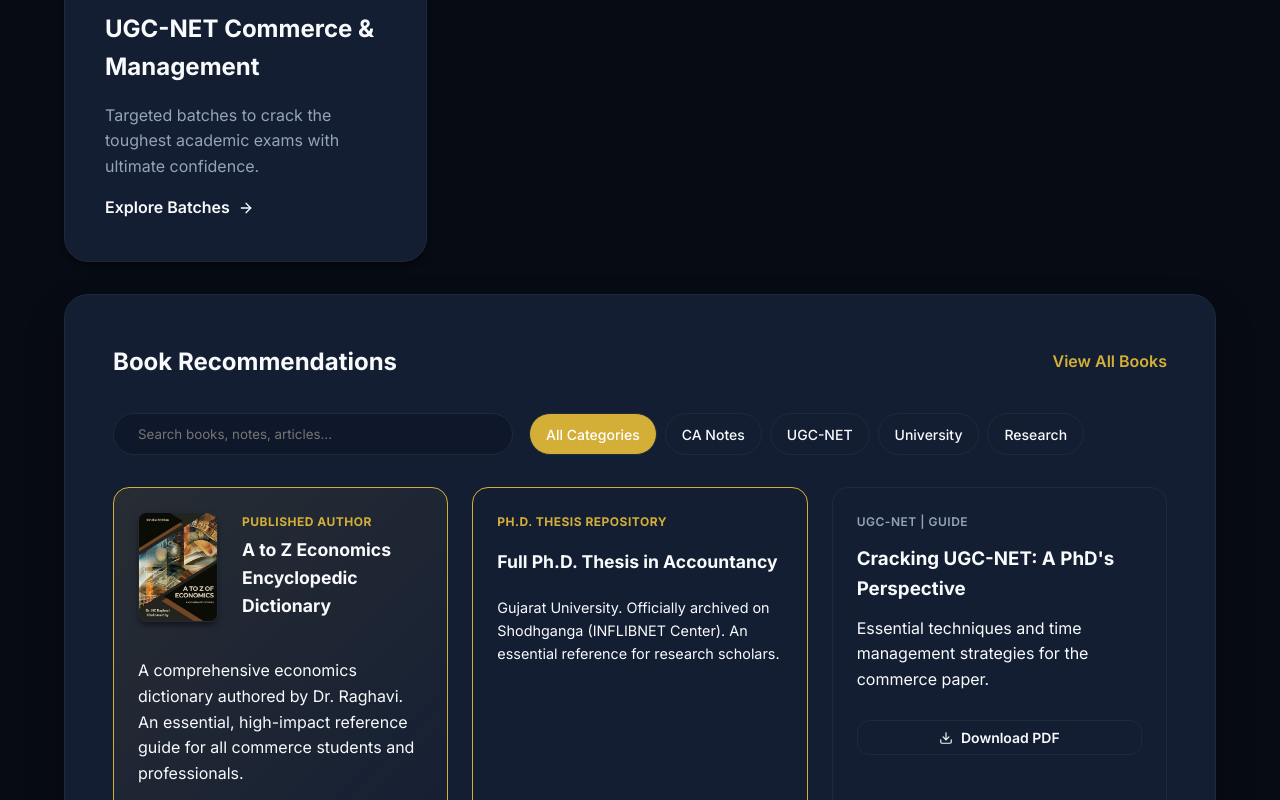
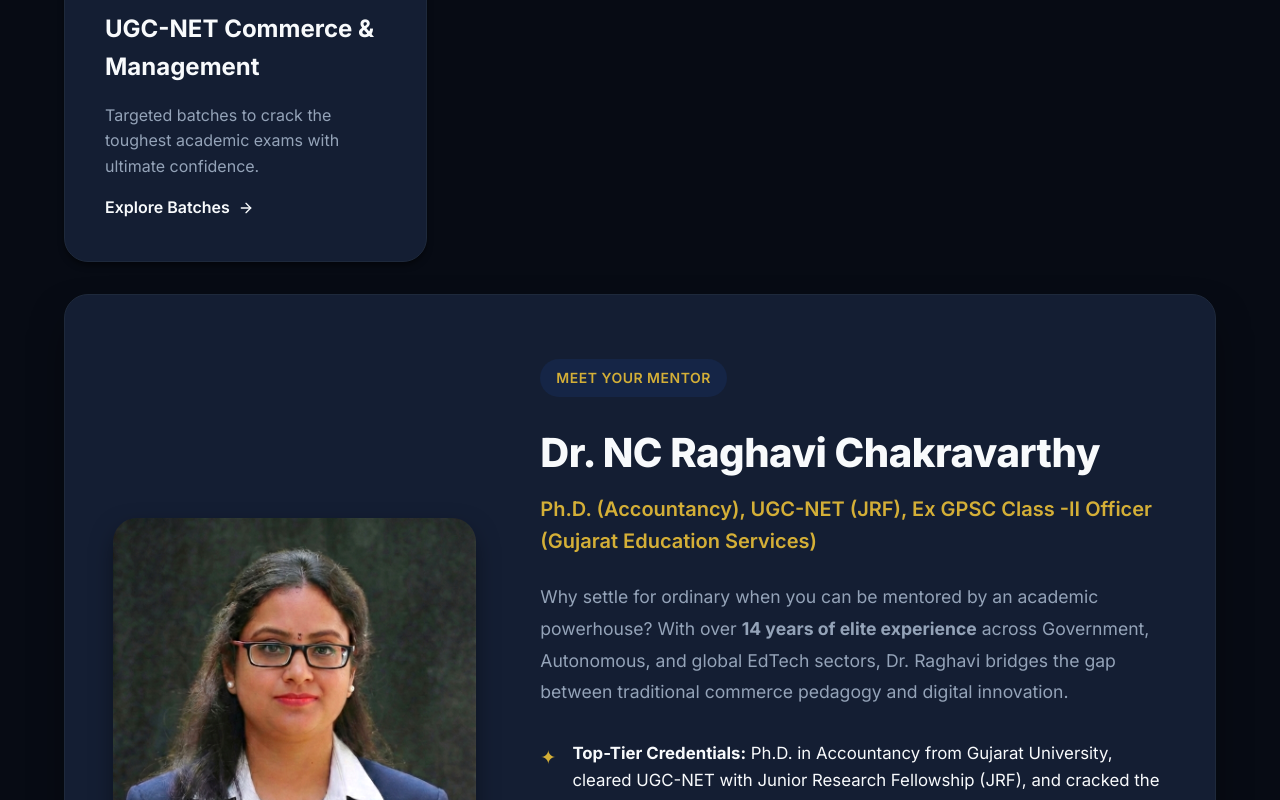
Before and after one commit to NCRaghavi/Raghavi, a React (Vite) app: page / in a window 1280 px wide. Shown: the part 2000-2800 px from the top of the page. Built offline with nearby package versions, Linux system fonts and the light colour scheme.

Commit message:
Update Home.jsx

```diff
--- a/src/components/Home.jsx
+++ b/src/components/Home.jsx
@@ -341,6 +341,84 @@
 
 
 
+      {/* About the Founder Section */}
+      <section className="founder-section bento-item" style={{ padding: '4rem 3rem', display: 'flex', flexDirection: 'column', gap: '2rem' }}>
+
+          {/* Top Profile Area */}
+          <div style={{ display: 'flex', gap: '4rem', alignItems: 'center', flexWrap: 'wrap' }}>
+          <div className="founder-image" style={{ flex: '1 1 300px', minWidth: '300px' }}>
+            <div style={{ width: '100%', aspectRatio: '1/1', borderRadius: '24px', overflow: 'hidden', position: 'relative', boxShadow: 'var(--shadow-md)' }}>
+              <img src="/Photo-Raghavi.png" alt="Dr. NC Raghavi Chakravarthy" style={{ width: '100%', height: '100%', objectFit: 'cover', objectPosition: 'center top', filter: 'contrast(1.08) saturate(1.05)', WebkitFontSmoothing: 'antialiased', imageRendering: 'high-quality' }} />
+            </div>
+          </div>
+          <div className="founder-content" style={{ flex: '2 1 500px' }}>
+            <span className="badge" style={{ marginBottom: '1.5rem' }}>Meet Your Mentor</span>
+            <h2 style={{ fontSize: '2.5rem', fontWeight: 800, marginBottom: '0.5rem', letterSpacing: '-0.5px' }}>Dr. NC Raghavi Chakravarthy</h2>
+            <h3 style={{ fontSize: '1.25rem', color: 'var(--accent-color)', fontWeight: 600, marginBottom: '1.5rem' }}>Ph.D. (Accountancy), UGC-NET (JRF), Ex GPSC Class -II Officer (Gujarat Education Services)</h3>
+
+            <p style={{ color: 'var(--text-secondary)', fontSize: '1.1rem', marginBottom: '2rem', lineHeight: 1.8 }}>
+              Why settle for ordinary when you can be mentored by an academic powerhouse? With over <strong>14 years of elite experience</strong> across Government, Autonomous, and global EdTech sectors, Dr. Raghavi bridges the gap between traditional commerce pedagogy and digital innovation.
+            </p>
+
+            <ul style={{ listStyle: 'none', padding: 0, display: 'flex', flexDirection: 'column', gap: '1rem', marginBottom: '0' }}>
+              <li style={{ display: 'flex', alignItems: 'flex-start', gap: '1rem' }}>
+                <div style={{ color: 'var(--accent-color)', marginTop: '2px', fontSize: '1.2rem' }}>✦</div>
+                <span style={{ fontSize: '1.05rem' }}><strong>Top-Tier Credentials:</strong> Ph.D. in Accountancy from Gujarat University, cleared UGC-NET with Junior Research Fellowship (JRF), and cracked the highly competitive GPSC Assistant Professor exam.</span>
+              </li>
+              <li style={{ display: 'flex', alignItems: 'flex-start', gap: '1rem' }}>
+                <div style={{ color: 'var(--accent-color)', marginTop: '2px', fontSize: '1.2rem' }}>✦</div>
+                <span style={{ fontSize: '1.05rem' }}><strong>Global EdTech & Academic Leader:</strong> Subject Matter Expert for JoVE (USA), NPTEL (IIT/IISc) Subject Matter Translator, and EMMRC (Gujarat University) Academic Content Creator. Former Professor at St. Xavier's College (Autonomous).</span>
+              </li>
+              <li style={{ display: 'flex', alignItems: 'flex-start', gap: '1rem' }}>
+                <div style={{ color: 'var(--accent-color)', marginTop: '2px', fontSize: '1.2rem' }}>✦</div>
+                <span style={{ fontSize: '1.05rem' }}><strong>Ecosystem Builder:</strong> Ph.D. Thesis archived on Shodhganga, authored a bestselling Economics dictionary, and published high-impact research globally.</span>
+              </li>
+            </ul>
+          </div>
+          </div>
+
+          {/* Premier Institutions Track Record */}
+          <div style={{ borderTop: '1px solid var(--border-color)', paddingTop: '3rem', paddingBottom: '1rem' }}>
+            <h3 style={{ fontSize: '1.75rem', fontWeight: 800, marginBottom: '2.5rem', color: 'var(--text-primary)', textAlign: 'center' }}>
+              A Proven Track Record Across Premier Institutions
+            </h3>
+            <div style={{ display: 'grid', gridTemplateColumns: 'repeat(auto-fit, minmax(340px, 1fr))', gap: '1.25rem', maxWidth: '1550px', margin: '0 auto' }}>
+              <div style={{ background: 'rgba(212, 175, 55, 0.03)', padding: '2.5rem 1.5rem', borderRadius: '16px', border: '1px solid var(--border-color)', textAlign: 'center' }}>
+                <div style={{ width: '48px', height: '48px', margin: '0 auto 1.5rem', borderRadius: '50%', background: 'linear-gradient(135deg, rgba(212, 175, 55, 0.2), transparent)', display: 'flex', alignItems: 'center', justifyContent: 'center' }}>
+                  <Landmark size={24} style={{ color: 'var(--accent-color)' }} />
+                </div>
+                <h4 style={{ fontSize: '1.2rem', fontWeight: 700, color: 'var(--text-primary)', marginBottom: '0.5rem' }}>School of Commerce</h4>
+                <div style={{ color: 'var(--accent-color)', fontSize: '0.9rem', fontWeight: 600, marginBottom: '1.25rem', letterSpacing: '0.5px', textTransform: 'uppercase' }}>Gujarat University, Ahmedabad</div>
+                <p style={{ color: 'var(--text-secondary)', fontSize: '1rem', lineHeight: 1.6, fontStyle: 'italic' }}>
+                  "Shaping the next generation of Commerce Professors and Class-I/II Officers."
+                </p>
+              </div>
+
+              <div style={{ background: 'rgba(212, 175, 55, 0.03)', padding: '2.5rem 1.5rem', borderRadius: '16px', border: '1px solid var(--border-color)', textAlign: 'center' }}>
+                <div style={{ width: '48px', height: '48px', margin: '0 auto 1.5rem', borderRadius: '50%', background: 'linear-gradient(135deg, rgba(212, 175, 55, 0.2), transparent)', display: 'flex', alignItems: 'center', justifyContent: 'center' }}>
+                  <Landmark size={24} style={{ color: 'var(--accent-color)' }} />
+                </div>
+                <h4 style={{ fontSize: '1.2rem', fontWeight: 700, color: 'var(--text-primary)', marginBottom: '0.5rem' }}>St. Xavier’s College (Autonomous)</h4>
+                <div style={{ color: 'var(--accent-color)', fontSize: '0.9rem', fontWeight: 600, marginBottom: '1.25rem', letterSpacing: '0.5px', textTransform: 'uppercase' }}>Ahmedabad</div>
+                <p style={{ color: 'var(--text-secondary)', fontSize: '1rem', lineHeight: 1.6, fontStyle: 'italic' }}>
+                  "Developing foundational excellence in undergraduate and postgraduate scholars."
+                </p>
+              </div>
+
+              <div style={{ background: 'rgba(212, 175, 55, 0.03)', padding: '2.5rem 1.5rem', borderRadius: '16px', border: '1px solid var(--border-color)', textAlign: 'center' }}>
+                <div style={{ width: '48px', height: '48px', margin: '0 auto 1.5rem', borderRadius: '50%', background: 'linear-gradient(135deg, rgba(212, 175, 55, 0.2), transparent)', display: 'flex', alignItems: 'center', justifyContent: 'center' }}>
+                  <Landmark size={24} style={{ color: 'var(--accent-color)' }} />
+                </div>
+                <h4 style={{ fontSize: '1.15rem', fontWeight: 700, color: 'var(--text-primary)', marginBottom: '0.5rem' }}>Govt. Commerce & Science College</h4>
+                <div style={{ color: 'var(--accent-color)', fontSize: '0.9rem', fontWeight: 600, marginBottom: '1.25rem', letterSpacing: '0.5px', textTransform: 'uppercase' }}>Dahej</div>
+                <p style={{ color: 'var(--text-secondary)', fontSize: '1rem', lineHeight: 1.6, fontStyle: 'italic' }}>
+                  "Specialized academic leadership for government commerce and science education."
+                </p>
+              </div>
+            </div>
+          </div>
+      </section>
+
       {/* Book Recommendations Snippet */}
       <section className="resource-hub-section bento-item">
         <div className="hub-header">
```
